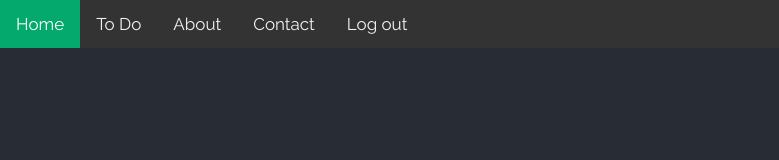
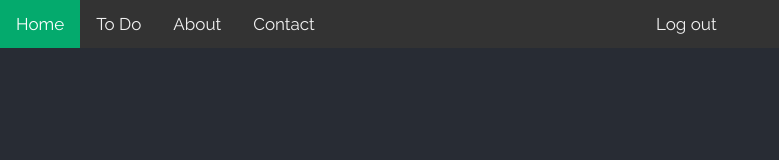
Before and after one commit to hoangtuan1981/react_basic_demo1, a React (Create React App) app: page /home in a window 1280 px wide. Shown: the top 160 px of the page, without its empty margins (0-779 px from the left). Built offline with nearby package versions, Linux system fonts and the light colour scheme.

Commit message:
Change class to className in login component. Added Logout menu.

```diff
--- a/src/views/App.js
+++ b/src/views/App.js
@@ -27,6 +27,8 @@ function App() {
 */
 
 function login() {
+  // check
+  console.log(this.props);
   this.props.history.push("/Home");
 }
 
--- a/src/views/Login/Login.js
+++ b/src/views/Login/Login.js
@@ -54,11 +54,11 @@ class Login extends React.Component {
 
             </div>
 
-            <div class="screen__background">
-              {/* <span class="screen__background__shape screen__background__shape4"></span>
-              <span class="screen__background__shape screen__background__shape3"></span>
-              <span class="screen__background__shape screen__background__shape2"></span> */}
-              <span class="screen__background__shape screen__background__shape1"></span>
+            <div className="screen__background">
+              {/* <span className="screen__background__shape screen__background__shape4"></span>
+              <span className="screen__background__shape screen__background__shape3"></span>
+              <span className="screen__background__shape screen__background__shape2"></span> */}
+              <span className="screen__background__shape screen__background__shape1"></span>
             </div>
 
           </div>
--- a/src/views/Nav/Nav.css
+++ b/src/views/Nav/Nav.css
@@ -2,6 +2,7 @@
 .topnav {
   background-color: #333;
   overflow: hidden;
+
 }
 
 /* Style the links inside the navigation bar */
@@ -14,6 +15,9 @@
   font-size: 17px;
 }
 
+.nav_logout {
+  text-align: right !important;
+}
 /* Change the color of links on hover */
 .topnav a:hover {
   background-color: #ddd;
@@ -25,3 +29,8 @@
   background-color: #04AA6D;
   color: white;
 }
+
+.column {
+  float: left;
+  width: 50%;
+}
--- a/src/views/Nav/Nav.js
+++ b/src/views/Nav/Nav.js
@@ -29,6 +29,7 @@ class Nav extends React.Component {
     return (
       <nav>
         <div className='topnav'>
+          <div className='column'>
             {/*using Link
             <Link to='/'>Home</Link>
             <Link to='/todo'>To Do</Link>
@@ -39,7 +40,12 @@ class Nav extends React.Component {
             <NavLink to='/todo' activeclassname="active">To Do</NavLink>
             <NavLink to='/about' activeclassname="active">About</NavLink>
             <NavLink to='/contact' activeclassname="active">Contact</NavLink>
-          <NavLink to='/' activeclassname="active">Log out</NavLink>
+          </div>
+
+          <div className='column'>
+            <NavLink to='/' activeclassname="active" className='nav_logout'>Log out</NavLink>
+          </div>
+
         </div>
       </nav>
     )
```
Lines whose indentation alone changed are shown as unchanged.
